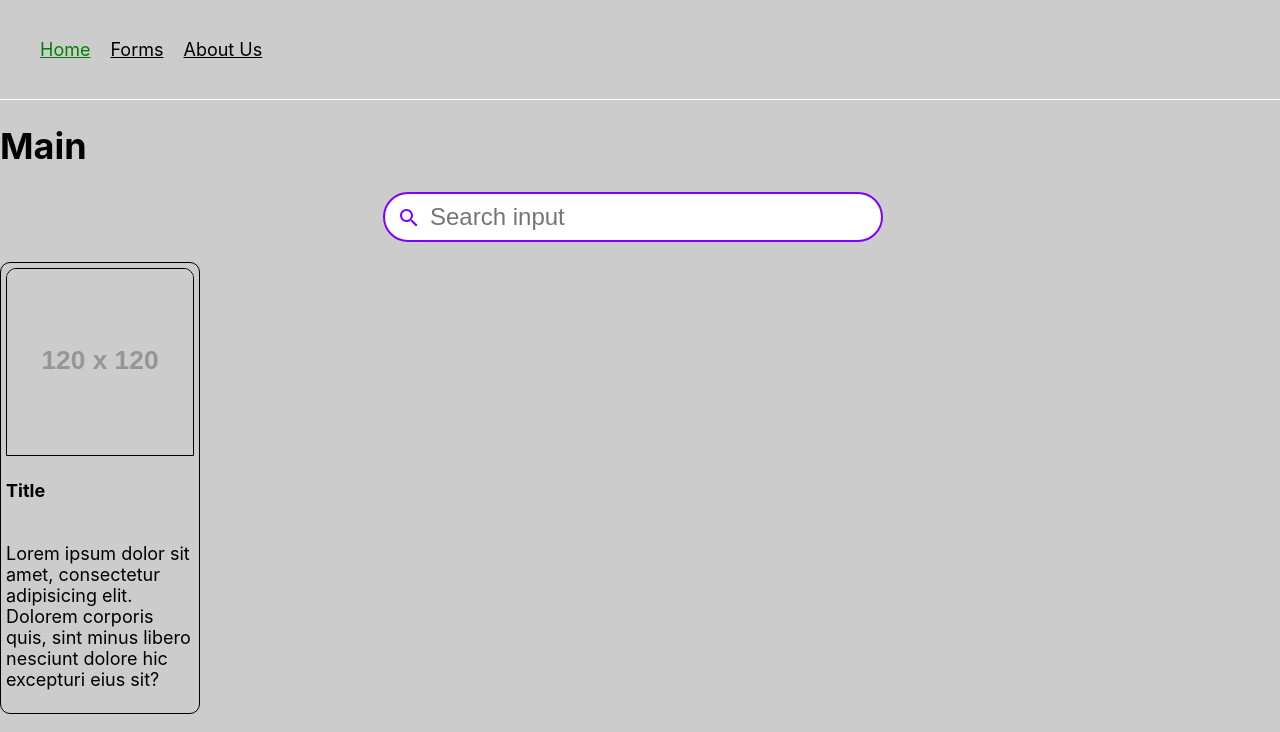
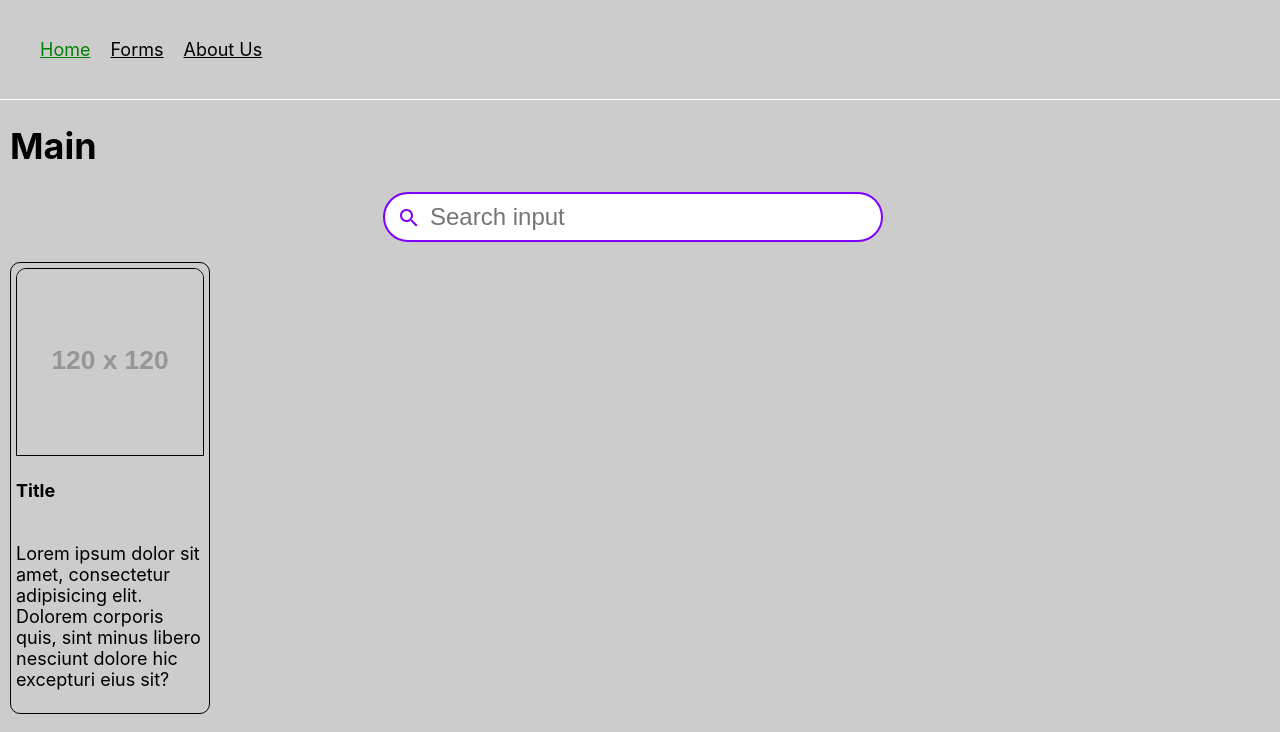
Before and after one commit to SpiriT-L/React, a React (Create React App) app: page / in a window 1280 px wide. Shown: the top 732 px of the page. Built offline with nearby package versions, Linux system fonts and the light colour scheme.

Commit message:
fix: fix main

```diff
--- a/src/Pages/main/Main.module.scss
+++ b/src/Pages/main/Main.module.scss
@@ -1,4 +1,4 @@
-.Container {
+.mainContainer {
   // width: 100%;
   max-width: 1400px;
   padding: 0px 10px 0px 10px;
--- a/src/Pages/main/Main.tsx
+++ b/src/Pages/main/Main.tsx
@@ -9,7 +9,7 @@ const Main = () => {
       <Helmet>
         <title>Main</title>
       </Helmet>
-      <div className={styles.container}>
+      <div className={styles.mainContainer}>
         <h1>Main</h1>
         <Search />
         <Card />
```
